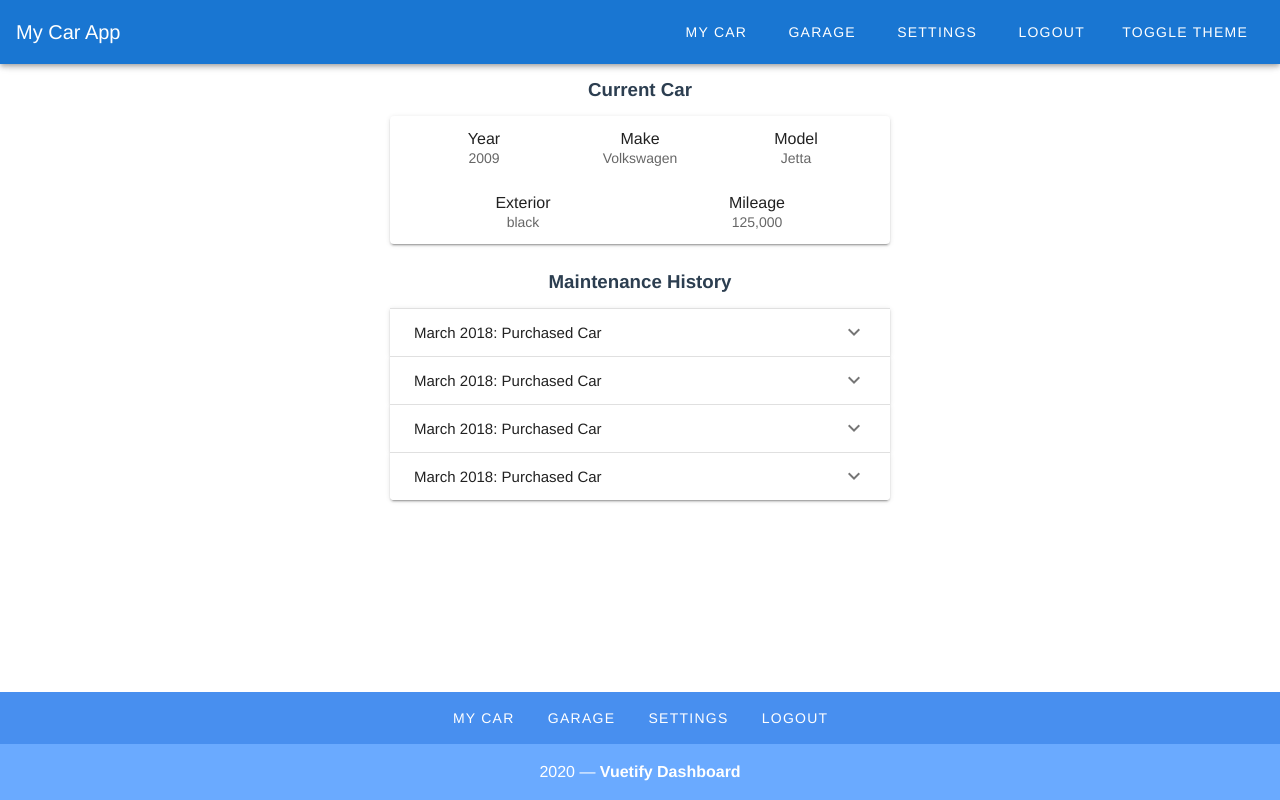
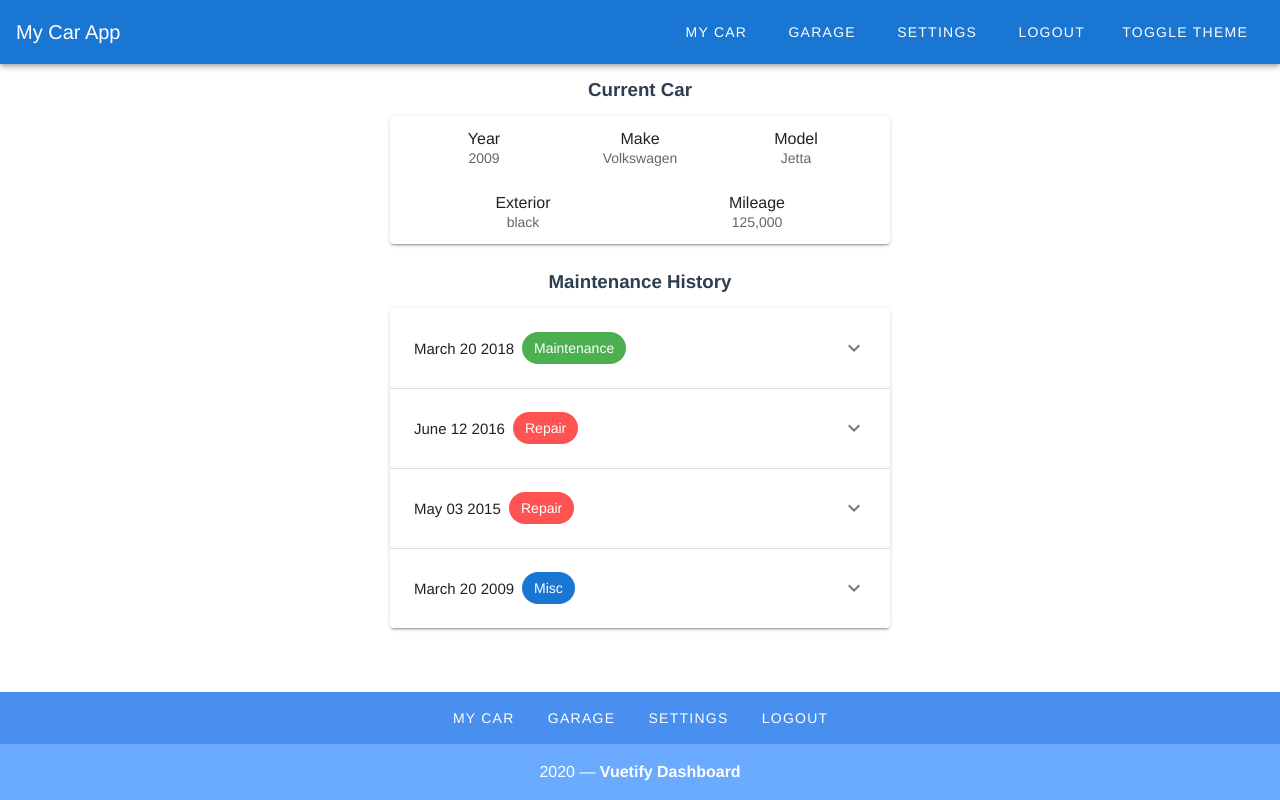
Before and after one commit to claytonbellmor/mycarapp, a Vue app: page /mycar in a window 1280 px wide. Built offline with nearby package versions, Linux system fonts and the light colour scheme.

Commit message:
myCar.vue
Added expansion list from json with dynamic class chips

```diff
--- a/src/App.vue
+++ b/src/App.vue
@@ -1,13 +1,43 @@
 <template>
-  <NavBar />
+  <v-app>
+    <NavBar :links="links"/>
+    <v-main>
+      <router-view></router-view>
+    </v-main>
+    <Footer :links="links"/>
+  </v-app>
 </template>
 
 <script>
 import NavBar from "@/components/NavBar.vue"
+import Footer from "@/components/Footer.vue"
 export default {
   name: 'App',
+  data () {
+    return {
+      links: [
+        {
+          label: 'My Car',
+          url: '/MyCar'
+        },
+        {
+          label: 'Garage',
+          url: '/garage'
+        },
+        {
+          label: 'Settings',
+          url: '/settings'
+        },
+        {
+          label: 'Logout',
+          url: '/logout'
+        }
+      ]
+    }
+  },
   components: {
-    NavBar
+    NavBar,
+    Footer
   }
 }
 </script>
--- /dev/null
+++ b/src/components/Footer.vue
@@ -0,0 +1,26 @@
+<template>
+  <v-footer color="primary lighten-1" padless>
+    <v-layout justify-center wrap>
+      <v-btn
+        v-for="link in links"
+        :key="`${link.label}-footer-link`"
+        color="white"
+        text
+        rounded
+        class="my-2"
+        :to="link.url"
+      >
+        {{ link.label }}
+      </v-btn>
+      <v-flex primary lighten-2 py-4 text-center white--text xs12>
+        {{ new Date().getFullYear() }} — <strong>Vuetify Dashboard</strong>
+      </v-flex>
+    </v-layout>
+  </v-footer>
+</template>
+
+<script>
+export default {
+  props: ['links']
+}
+</script>
--- a/src/components/NavBar.vue
+++ b/src/components/NavBar.vue
@@ -1,5 +1,5 @@
 <template>
-  <v-app>
+  <div>
     <v-app-bar app color="primary" dark>
       <v-toolbar-title
         @click="$router.push('/')"
@@ -20,52 +20,15 @@
       </v-btn>
       <v-btn @click="toggleTheme" text rounded>Toggle Theme</v-btn>
     </v-app-bar>
-    <v-content>
-      <router-view></router-view>
-    </v-content>
-    <v-footer color="primary lighten-1" padless>
-      <v-layout justify-center wrap>
-        <v-btn
-          v-for="link in links"
-          :key="`${link.label}-footer-link`"
-          color="white"
-          text
-          rounded
-          class="my-2"
-          :to="link.url"
-        >
-          {{ link.label }}
-        </v-btn>
-        <v-flex primary lighten-2 py-4 text-center white--text xs12>
-          {{ new Date().getFullYear() }} — <strong>Vuetify Dashboard</strong>
-        </v-flex>
-      </v-layout>
-    </v-footer>
-  </v-app>
+
+  </div>
 </template>
 
 <script>
   export default {
+  props: ['links'],
     data() {
       return {
-        links: [
-          {
-            label: 'My Car',
-            url: '/MyCar'
-          },
-          {
-            label: 'Garage',
-            url: '/garage'
-          },
-          {
-            label: 'Settings',
-            url: '/settings'
-          },
-          {
-            label: 'Logout',
-            url: '/logout'
-          }
-        ]
       }
     },
     methods: {
--- a/src/views/MyCar.vue
+++ b/src/views/MyCar.vue
@@ -8,12 +8,6 @@
         class="mx-auto"
         max-width="500"
         v-for="car in cars" :key="car.id">
-
-          <!-- <v-list-item>
-            <v-list-item-content>
-              <v-list-item-title>Current Car</v-list-item-title>
-            </v-list-item-content>
-          </v-list-item> -->
 
           <v-list-item two-line>
             <v-list-item-content>
@@ -47,32 +41,35 @@
 
     <v-row>
       <v-col>
-        <v-expansion-panels class="mx-auto" focusable style="max-width: 500px">
-          <h3 class="pb-3">Maintenance History</h3>
-          <v-expansion-panel>
-            <v-expansion-panel-header>March 2018: Purchased Car</v-expansion-panel-header>
+
+        <h3 class="pb-3">Maintenance History</h3>
+
+        <v-expansion-panels
+          class="mx-auto"
+          focusable
+          style="max-width: 500px"
+        >
+
+          <v-expansion-panel
+            v-for="(entry, entryIndex) in entries"
+            :key="entryIndex"
+          >
+            <v-expansion-panel-header>
+              {{ entry.date }}
+              <v-chip-group>
+                <v-chip
+                  class="ml-2"
+                  :class="typeClass(entry.type)"
+                >
+                  {{ entry.type }}
+                </v-chip>
+              </v-chip-group>
+            </v-expansion-panel-header>
             <v-expansion-panel-content>
-              Lorem ipsum dolor sit amet, consectetur adipiscing elit, sed do eiusmod tempor incididunt ut labore et dolore magna aliqua. Ut enim ad minim veniam, quis nostrud exercitation ullamco laboris nisi ut aliquip ex ea commodo consequat.
+              {{ entry.body }}
             </v-expansion-panel-content>
           </v-expansion-panel>
-          <v-expansion-panel>
-            <v-expansion-panel-header>March 2018: Purchased Car</v-expansion-panel-header>
-            <v-expansion-panel-content>
-              Lorem ipsum dolor sit amet, consectetur adipiscing elit, sed do eiusmod tempor incididunt ut labore et dolore magna aliqua. Ut enim ad minim veniam, quis nostrud exercitation ullamco laboris nisi ut aliquip ex ea commodo consequat.
-            </v-expansion-panel-content>
-          </v-expansion-panel>
-          <v-expansion-panel>
-            <v-expansion-panel-header>March 2018: Purchased Car</v-expansion-panel-header>
-            <v-expansion-panel-content>
-              Lorem ipsum dolor sit amet, consectetur adipiscing elit, sed do eiusmod tempor incididunt ut labore et dolore magna aliqua. Ut enim ad minim veniam, quis nostrud exercitation ullamco laboris nisi ut aliquip ex ea commodo consequat.
-            </v-expansion-panel-content>
-          </v-expansion-panel>
-          <v-expansion-panel>
-            <v-expansion-panel-header>March 2018: Purchased Car</v-expansion-panel-header>
-            <v-expansion-panel-content>
-              Lorem ipsum dolor sit amet, consectetur adipiscing elit, sed do eiusmod tempor incididunt ut labore et dolore magna aliqua. Ut enim ad minim veniam, quis nostrud exercitation ullamco laboris nisi ut aliquip ex ea commodo consequat.
-            </v-expansion-panel-content>
-          </v-expansion-panel>
+
         </v-expansion-panels>
       </v-col>
     </v-row>
@@ -99,14 +96,49 @@ export default {
             "car/2009-volkswagen-jetta-tdi-sedan-audio-system.png"
           ]
         }
+      ],
+      entries: [
+        {
+          "date": "March 20 2018",
+          "type": "Maintenance",
+          "body": "Nihil tenetur numquam nihil ad dignissimos sapiente. Voluptatem officiis asperiores. Qui maxime iusto omnis dolorem quidem. Numquam quia minus accusamus et in rerum provident. Odio id nihil ducimus similique. Voluptatem ea dolorem ratione impedit."
+        },
+        {
+          "date": "June 12 2016",
+          "type": "Repair",
+          "body": "Nihil tenetur numquam nihil ad dignissimos sapiente. Voluptatem officiis asperiores. Qui maxime iusto omnis dolorem quidem. Numquam quia minus accusamus et in rerum provident. Odio id nihil ducimus similique. Voluptatem ea dolorem ratione impedit."
+        },
+        {
+          "date": "May 03 2015",
+          "type": "Repair",
+          "body": "Nihil tenetur numquam nihil ad dignissimos sapiente. Voluptatem officiis asperiores. Qui maxime iusto omnis dolorem quidem. Numquam quia minus accusamus et in rerum provident. Odio id nihil ducimus similique. Voluptatem ea dolorem ratione impedit."
+        },
+        {
+          "date": "March 20 2009",
+          "type": "Misc",
+          "body": "Nihil tenetur numquam nihil ad dignissimos sapiente. Voluptatem officiis asperiores. Qui maxime iusto omnis dolorem quidem. Numquam quia minus accusamus et in rerum provident. Odio id nihil ducimus similique. Voluptatem ea dolorem ratione impedit."
+        }
       ]
+    }
+  },
+  methods: {
+    typeClass(e) {
+      if(this.$vuetify.theme.dark) return 'thisColor'
+      if(this.$vuetify.theme.themes.light && e === 'Maintenance') return 'success'
+      if(this.$vuetify.theme.themes.light && e === 'Repair') return 'error'
+      if(this.$vuetify.theme.themes.light && e === 'Misc') return 'primary'
     }
   }
 }
 </script>
 
 <style lang="scss">
+
   .theme--dark h3 {
     color: #2196f3;
   }
+  .thisColor {
+    background-color: #2196f3 !important;
+  }
+
 </style>
```
